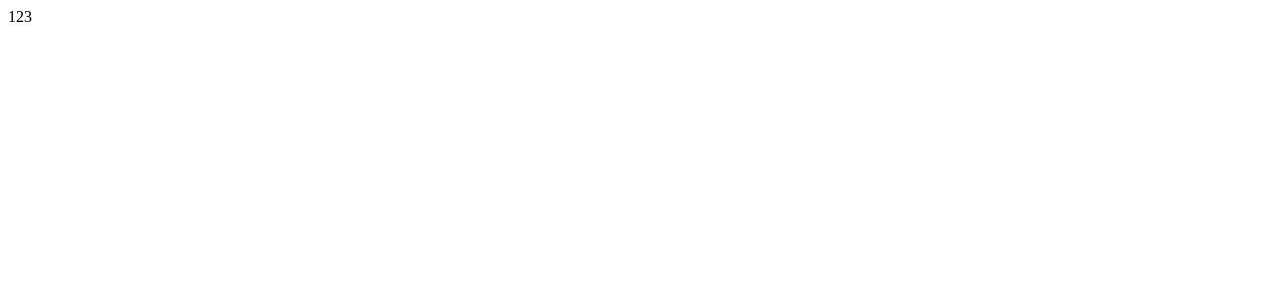
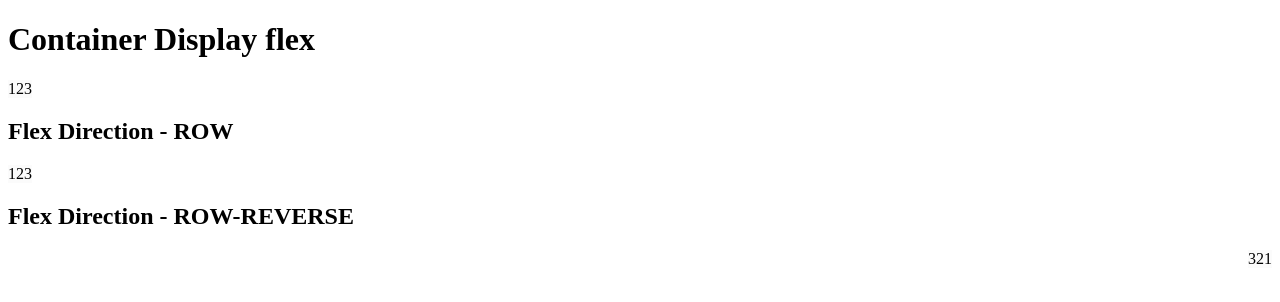
Before and after one commit to daniloroddrigues/flex-box, a plain HTML site: page index.html in a window 1280 px wide. Drawn offline with Linux system fonts and the light colour scheme.

Commit message:
feat: direction row, row-reverse

```diff
--- a/index.html
+++ b/index.html
@@ -7,7 +7,22 @@
     <link rel="stylesheet" href="style.css" />
   </head>
   <body>
+    <h1>Container Display flex</h1>
     <div class="container">
+      <div class="item">1</div>
+      <div class="item">2</div>
+      <div class="item">3</div>
+    </div>
+
+    <h2>Flex Direction - ROW</h2>
+    <div class="container flex-direction">
+      <div class="item">1</div>
+      <div class="item">2</div>
+      <div class="item">3</div>
+    </div>
+
+    <h2>Flex Direction - ROW-REVERSE</h2>
+    <div class="container row-reverse">
       <div class="item">1</div>
       <div class="item">2</div>
       <div class="item">3</div>
--- a/style.css
+++ b/style.css
@@ -5,3 +5,11 @@
 .item {
   background: #fbfbfb;
 }
+
+.flex-direction {
+  flex-direction: row;
+}
+
+.row-reverse {
+  flex-direction: row-reverse;
+}
```
